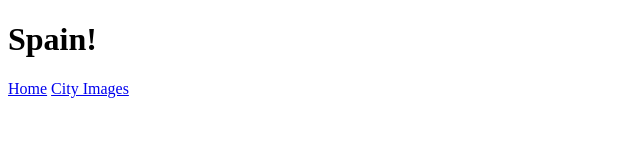
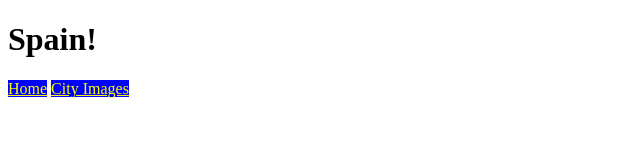
Before and after one commit to mireyaavila01/simple-travel-site, a plain HTML site: page cityimages.html in a window 1280 px wide. Shown: the whole page, without its empty margins (0-640 px from the left). Drawn offline with Linux system fonts and the light colour scheme.

Commit message:
added css

```diff
--- a/cityimages.html
+++ b/cityimages.html
@@ -4,6 +4,7 @@
 
 <head>
     <title>Spain - Home</title>
+    <link rel="stylesheet" href="css/styles.css">
 </head>
 
 <body>
--- /dev/null
+++ b/css/styles.css
@@ -0,0 +1,4 @@
+a{
+    background-color: blue;
+    color: yellow;
+}
```
Also changed, not shown: index.html (+1 -0 lines).
